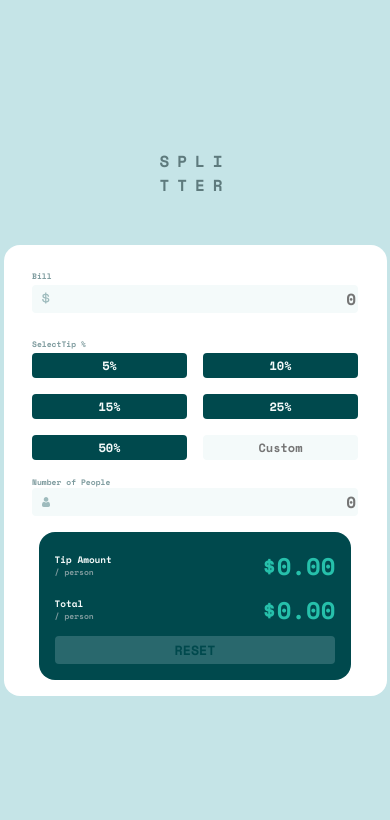
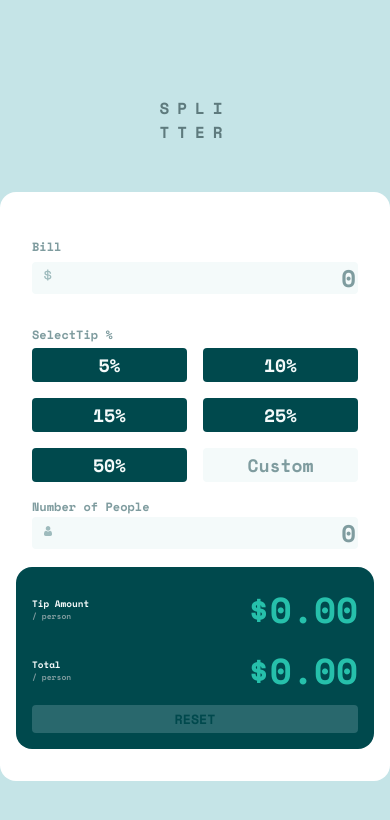
Before and after one commit to ljreaux/fem-tip-calculator, a React (Vite) app: page / in a window 390 px wide. Shown: the top 820 px of the page. Built offline with nearby package versions, Linux system fonts and the light colour scheme.

Commit message:
finished design

```diff
--- a/src/index.css
+++ b/src/index.css
@@ -13,6 +13,8 @@
 body {
   margin: 0;
   padding: 0;
+  font-size: 24px;
+  font-weight: 700;
 }
 
 #root {
@@ -30,6 +32,9 @@ main {
 
 input {
   color: var(--clr-very-dark-cyan);
+}
+input::placeholder {
+  color: var(--clr-grayish-cyan);
 }
 
 input,
@@ -51,7 +56,7 @@ h1 {
 .card {
   background-color: var(--clr-white);
   padding: 1rem;
-  width: 400px;
+  width: 550px;
   border-radius: 1rem;
   display: grid;
   place-items: center;
@@ -85,8 +90,8 @@ h1 {
   background-position: 50%, 50%;
   display: grid;
   place-items: center;
-  height: 1.75rem;
-  width: 1.75rem;
+  height: 2rem;
+  width: 2rem;
   z-index: 10;
 }
 
@@ -107,7 +112,7 @@ h1 {
   font-size: 0.75em;
   color: var(--clr-very-light-grayish-cyan);
   background-color: var(--clr-very-dark-cyan);
-  padding: 0.25rem 0.25rem;
+  padding: 0.25rem 0.5rem;
 }
 
 input[placeholder="Custom"] {
@@ -117,11 +122,15 @@ input[placeholder="Custom"] {
   border: none;
   border-radius: 0.25rem;
   font: inherit;
-  padding: 0.25rem 0.25rem;
+  padding: 0.25rem 0.5rem;
   height: 100%;
   outline-color: var(--clr-strong-cyan);
   text-align: center;
   font-size: 1.5em;
+}
+
+input[placeholder="Custom"]:hover {
+  outline: 2px solid var(--clr-strong-cyan);
 }
 
 .btn:focus {
@@ -140,7 +149,7 @@ input[placeholder="Custom"] {
   position: relative;
   text-align: end;
   width: 100%;
-  height: 1.75rem;
+  height: 2rem;
   border: none;
   font: inherit;
   background-color: var(--clr-very-light-grayish-cyan);
@@ -149,8 +158,10 @@ input[placeholder="Custom"] {
 }
 
 #billTotal:focus,
-#numberOfPeople:focus {
-  outline: 1px solid var(--clr-strong-cyan);
+#billTotal:hover,
+#numberOfPeople:focus,
+#numberOfPeople:hover {
+  outline: 2px solid var(--clr-strong-cyan);
 }
 
 .result {
@@ -211,12 +222,28 @@ input[placeholder="Custom"] {
 }
 
 @media screen and (max-width: 500px) {
+  .header {
+    margin-top: 2rem;
+  }
   .card {
-    width: 90%;
+    width: calc(100% - 4rem);
     grid-template-columns: 1fr;
+    padding: 2rem;
   }
+
+  .result {
+    width: 100%;
+  }
+
   #tipPercent {
     grid-template-columns: 1fr 1fr;
     gap: 1rem;
   }
 }
+
+@media (hover: none) {
+  .btn:hover {
+    background-color: var(--clr-strong-cyan);
+    color: var(--clr-very-dark-cyan);
+  }
+}
```
